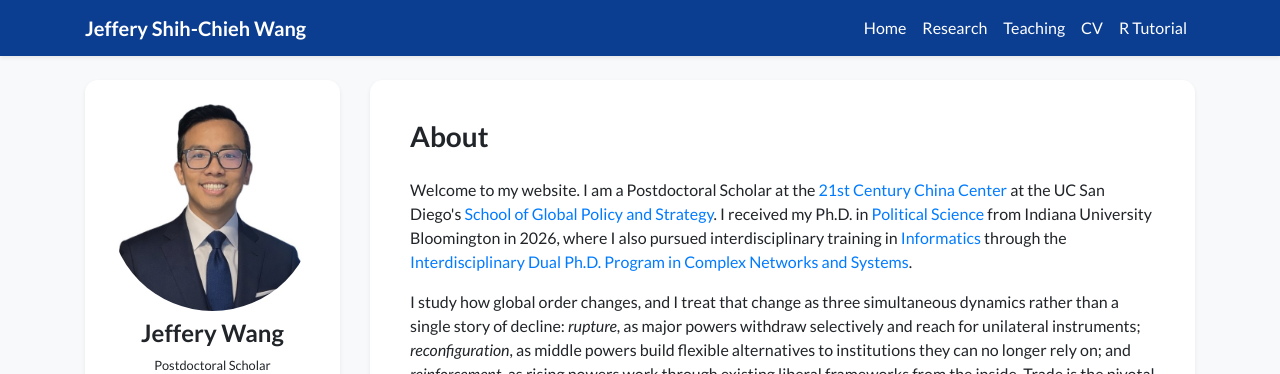
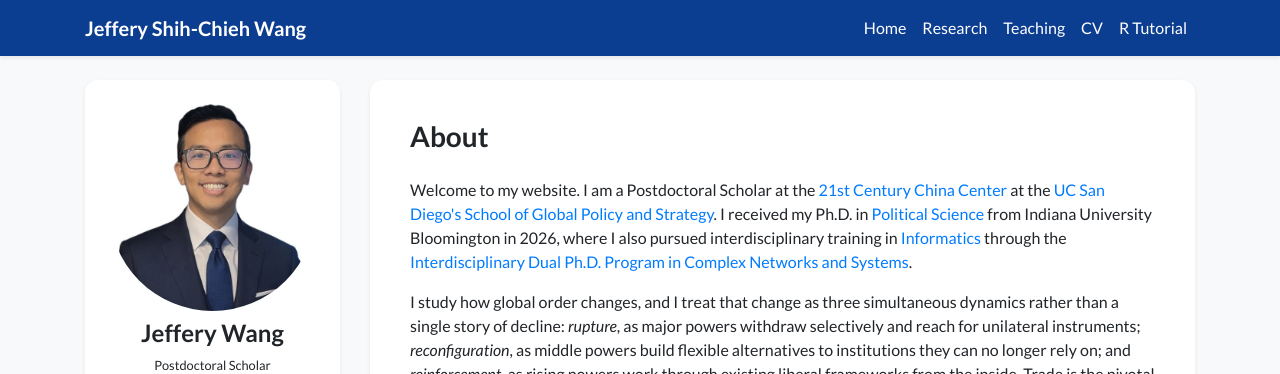
Before and after one commit to jefferywang29/jefferywang29.github.io, a Jekyll site: the page built from index.html, in a window 1280 px wide and 900 px high. Shown: the top 374 px of the window. Built offline with Jekyll 4.4.1, drawn with Linux system fonts in a browser that asks for light colours; nearby versions of some CDN libraries; a style sheet for code colours, icons or effects is not loaded; part of the change alters nothing that is shown.

```diff
--- a/_data/profile.yml
+++ b/_data/profile.yml
@@ -23,7 +23,7 @@ short_bio: >-
   <p>
     Welcome to my website. I am a Postdoctoral Scholar at the
     <a href="https://china.ucsd.edu/" target="_blank">21st Century China Center</a>
-    at the UC San Diego's <a href="https://gps.ucsd.edu/" target="_blank">School of Global Policy and Strategy</a>.
+    at the <a href="https://gps.ucsd.edu/" target="_blank">UC San Diego's School of Global Policy and Strategy</a>.
     I received my Ph.D. in
     <a href="https://polisci.indiana.edu/index.html" target="_blank">Political Science</a>
     from Indiana University Bloomington in 2026, where I also pursued interdisciplinary training in
```
